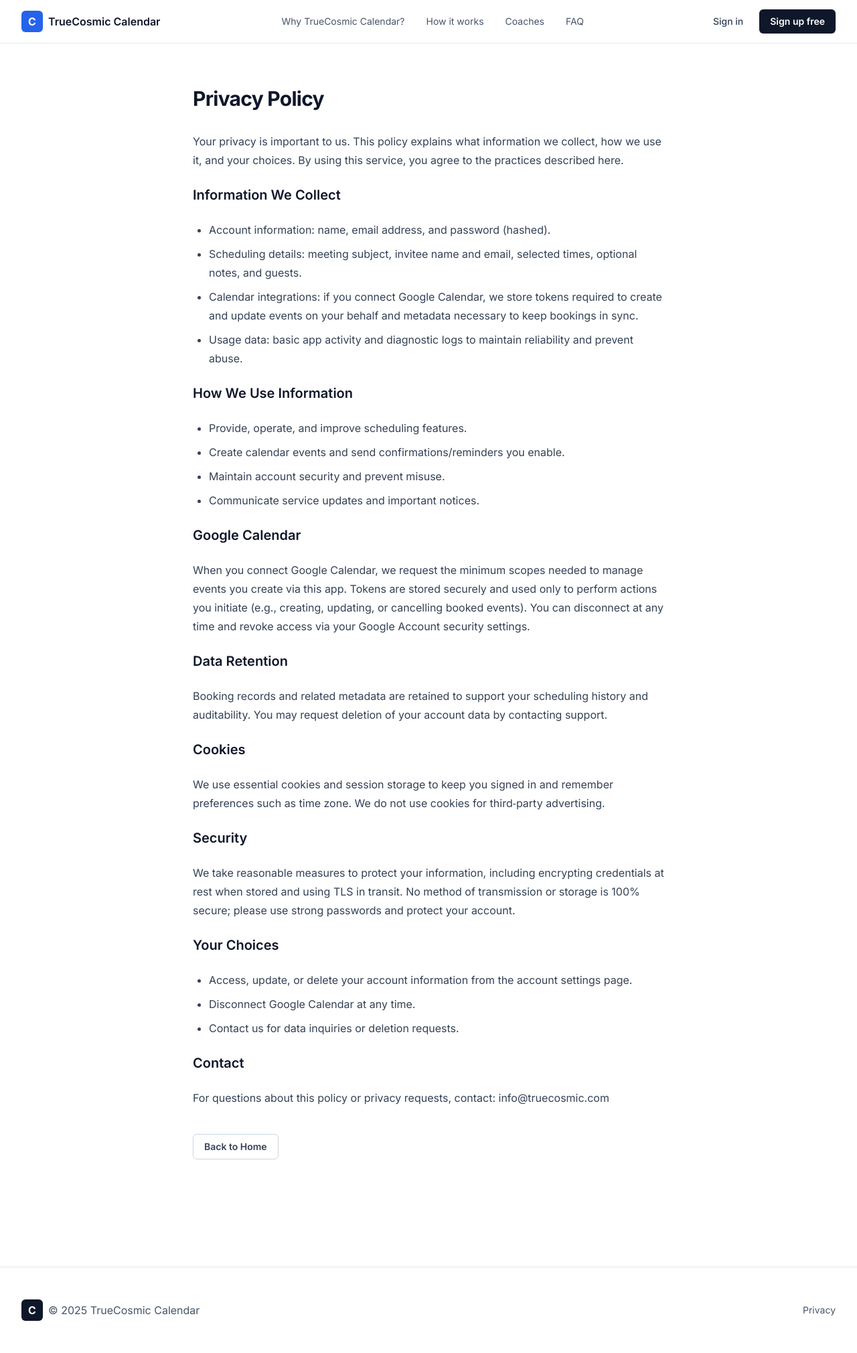
After one commit to truecosmic2025/appointment_booking_system1, a Flask app: template app/templates/privacy.html in a window 1280 px wide. The commit adds this page. Shown: the whole page at 67% size. Run offline with Flask 3, Linux system fonts and the light colour scheme; the template is opened without the code that fills it, so the values that code supplies are empty; some libraries are stand-ins or nearby versions.

Commit message:
added privacy policy page

```diff
--- a/app/routes.py
+++ b/app/routes.py
@@ -16,3 +16,8 @@ def index():
         # Fallback for other roles
         return redirect(url_for("public.coaches_list"))
     return render_template("index.html")
+
+
+@main_bp.route("/privacy")
+def privacy():
+    return render_template("privacy.html")
--- a/app/templates/base.html
+++ b/app/templates/base.html
@@ -131,10 +131,7 @@
             <span>© <span id="year"></span> TrueCosmic Calendar</span>
           </div>
           <div class="flex items-center gap-6 text-sm text-slate-600">
-            <a href="#" class="hover:text-slate-900">Privacy</a>
-            <a href="#" class="hover:text-slate-900">Terms</a>
-            <a href="#" class="hover:text-slate-900">Status</a>
-            <a href="#" class="hover:text-slate-900">Contact</a>
+            <a href="{{ url_for('main.privacy') }}" class="hover:text-slate-900">Privacy</a>
           </div>
         </div>
       </div>
--- /dev/null
+++ b/app/templates/privacy.html
@@ -0,0 +1,85 @@
+{% extends "base.html" %}
+{% block title %}Privacy Policy | TrueCosmic Calendar{% endblock %}
+{% block content %}
+<section class="py-16">
+  <div class="mx-auto max-w-3xl px-4 sm:px-6 lg:px-8">
+    <h1 class="text-3xl font-bold tracking-tight text-slate-900">Privacy Policy</h1>
+
+    <div class="max-w-none mt-8 space-y-6 leading-7 text-slate-700">
+      <p>
+        Your privacy is important to us. This policy explains what information we collect,
+        how we use it, and your choices. By using this service, you agree to the practices
+        described here.
+      </p>
+
+      <h2 class="mt-10 text-xl font-semibold text-slate-900">Information We Collect</h2>
+      <ul class="list-disc pl-6 space-y-2">
+        <li>
+          Account information: name, email address, and password (hashed).
+        </li>
+        <li>
+          Scheduling details: meeting subject, invitee name and email, selected times, optional notes, and guests.
+        </li>
+        <li>
+          Calendar integrations: if you connect Google Calendar, we store tokens required to create and update
+          events on your behalf and metadata necessary to keep bookings in sync.
+        </li>
+        <li>
+          Usage data: basic app activity and diagnostic logs to maintain reliability and prevent abuse.
+        </li>
+      </ul>
+
+      <h2 class="mt-10 text-xl font-semibold text-slate-900">How We Use Information</h2>
+      <ul class="list-disc pl-6 space-y-2">
+        <li>Provide, operate, and improve scheduling features.</li>
+        <li>Create calendar events and send confirmations/reminders you enable.</li>
+        <li>Maintain account security and prevent misuse.</li>
+        <li>Communicate service updates and important notices.</li>
+      </ul>
+
+      <h2 class="mt-10 text-xl font-semibold text-slate-900">Google Calendar</h2>
+      <p>
+        When you connect Google Calendar, we request the minimum scopes needed to manage events you create via
+        this app. Tokens are stored securely and used only to perform actions you initiate (e.g., creating,
+        updating, or cancelling booked events). You can disconnect at any time and revoke access via your
+        Google Account security settings.
+      </p>
+
+      <h2 class="mt-10 text-xl font-semibold text-slate-900">Data Retention</h2>
+      <p>
+        Booking records and related metadata are retained to support your scheduling history and auditability.
+        You may request deletion of your account data by contacting support.
+      </p>
+
+      <h2 class="mt-10 text-xl font-semibold text-slate-900">Cookies</h2>
+      <p>
+        We use essential cookies and session storage to keep you signed in and remember preferences such as time
+        zone. We do not use cookies for third‑party advertising.
+      </p>
+
+      <h2 class="mt-10 text-xl font-semibold text-slate-900">Security</h2>
+      <p>
+        We take reasonable measures to protect your information, including encrypting credentials at rest when
+        stored and using TLS in transit. No method of transmission or storage is 100% secure; please use strong
+        passwords and protect your account.
+      </p>
+
+      <h2 class="mt-10 text-xl font-semibold text-slate-900">Your Choices</h2>
+      <ul class="list-disc pl-6 space-y-2">
+        <li>Access, update, or delete your account information from the account settings page.</li>
+        <li>Disconnect Google Calendar at any time.</li>
+        <li>Contact us for data inquiries or deletion requests.</li>
+      </ul>
+
+      <h2 class="mt-10 text-xl font-semibold text-slate-900">Contact</h2>
+      <p>
+        For questions about this policy or privacy requests, contact: info@truecosmic.com
+      </p>
+    </div>
+
+    <div class="mt-10">
+      <a href="{{ url_for('main.index') }}" class="inline-flex items-center rounded-md border border-slate-300 px-4 py-2 text-sm font-semibold text-slate-700 hover:bg-slate-50">Back to Home</a>
+    </div>
+  </div>
+</section>
+{% endblock %}
```
